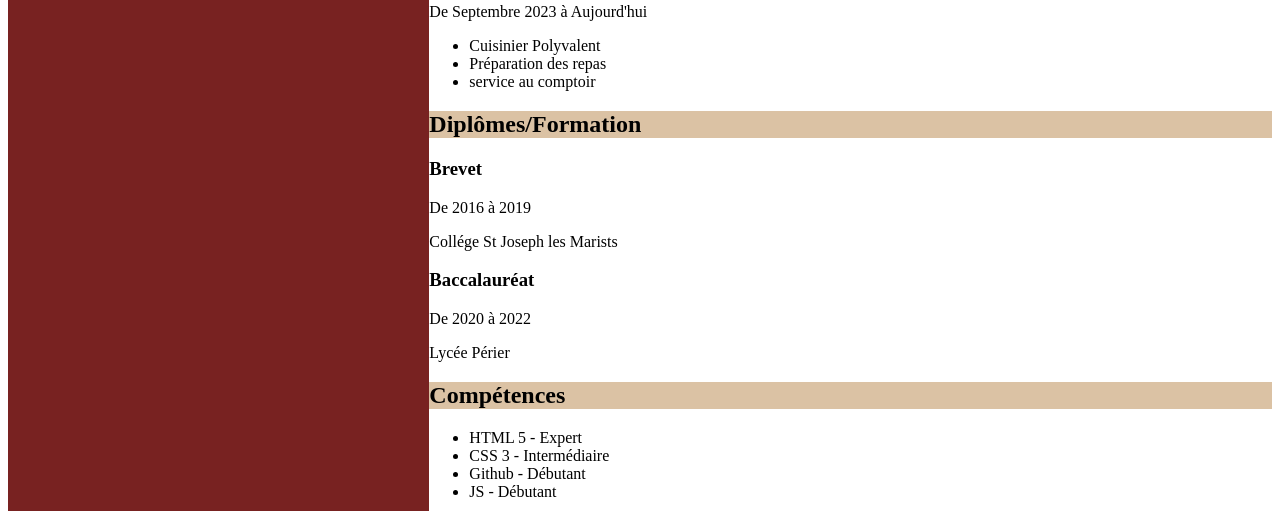
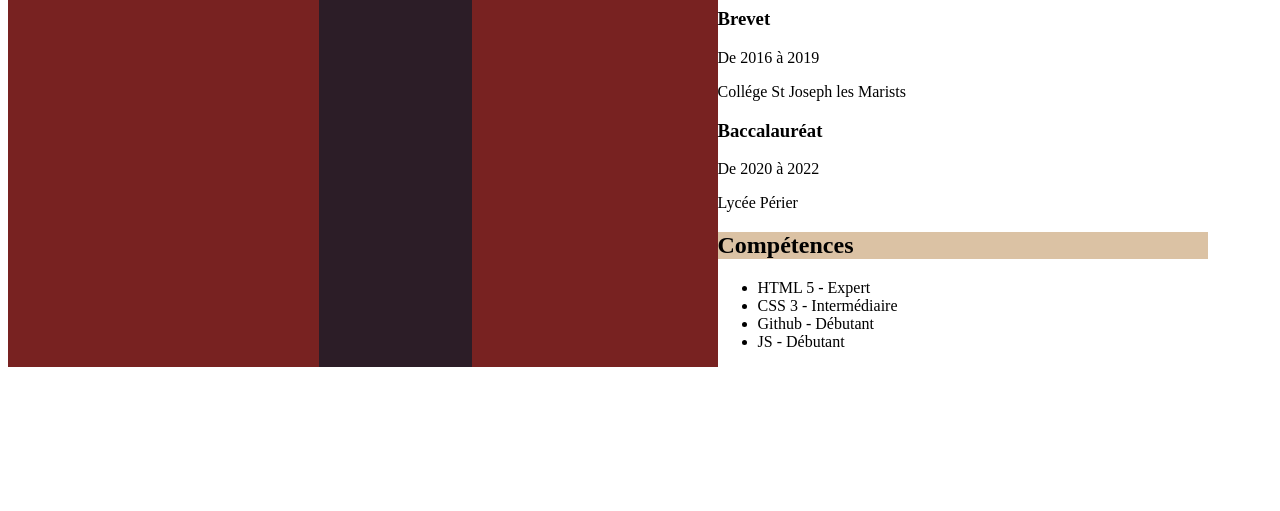
Before and after one commit to Goldiito/Cv-CEF, a plain HTML site: page index.html in a window 1280 px wide. Shown: the part 744-1255 px from the top of the page. After the commit the page ends 1119 px from the top, so only its background shows below. Drawn offline with Linux system fonts and the light colour scheme.

Commit message:
Add Flexbox

```diff
--- a/assets/css/style.css
+++ b/assets/css/style.css
@@ -13,14 +13,19 @@
 
 body{
     display: flex;
-    flex-direction: column;
+    flex-direction: row;
 }
 
 header{
+    display: flex;
     background-color: #782221;
     color: white;
 }
 
+header figure{
+    display: flexbox;
+    justify-content: center;
+}
 header address{
     background-color: #2c1d27;
 }
```
